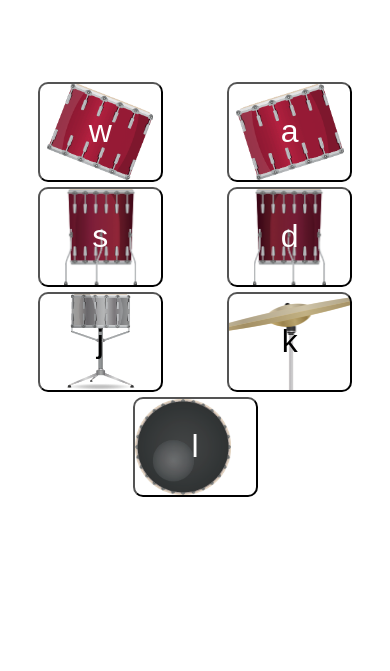
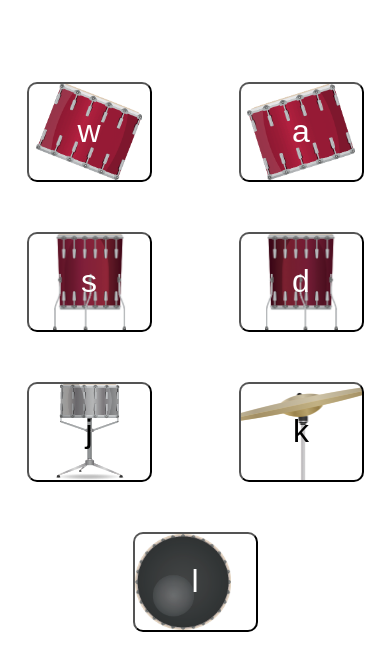
Before and after one commit to Rohit20Raj/Drum-Kit, a plain HTML site: page index.html in a window 390 px wide. Shown: the part 61-732 px from the top of the page. Drawn offline with Linux system fonts and the light colour scheme.

Commit message:
Update style.css

```diff
--- a/style.css
+++ b/style.css
@@ -79,12 +79,14 @@ img{
 @media screen and (max-width: 1000px) {
     .kit{
         margin-top: 10vh;
+        margin-left: auto;
+        margin-right: auto;
     }
 }
-@media screen and (max-width: 645px) {
+/* @media screen and (max-width: 610px) {
     .kit{
         gap:5px;
-        margin-left: 0;
-        margin-right: 0;
+        margin-left: 50px;
+        margin-right: 50px;
     }
-}
+} */
```
